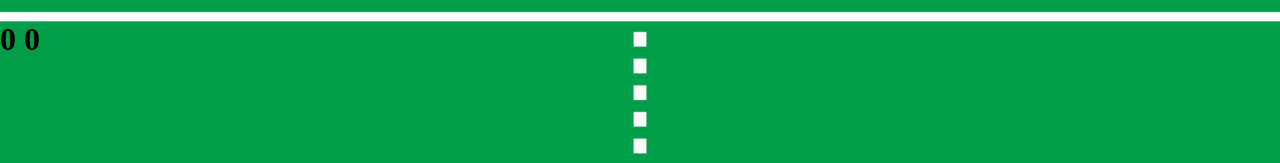
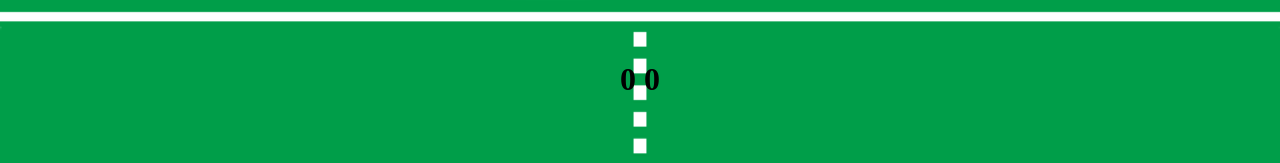
Before and after one commit to KettuJKL/WebPong, a plain HTML site: page WebPong/index.html in a window 1280 px wide. Shown: the top 163 px of the page. Drawn offline with nearby package versions, Linux system fonts and the light colour scheme.

Commit message:
Initial files and classes

```diff
--- a/WebPong/style.css
+++ b/WebPong/style.css
@@ -11,3 +11,11 @@ html, body {
     height: 100%;
     overflow: hidden;
 }
+
+#score {
+    position: absolute;
+    z-index: 1000;
+    left: 50%;
+    top: 5%;
+    transform: translate(-50%, 0%);
+}
```
